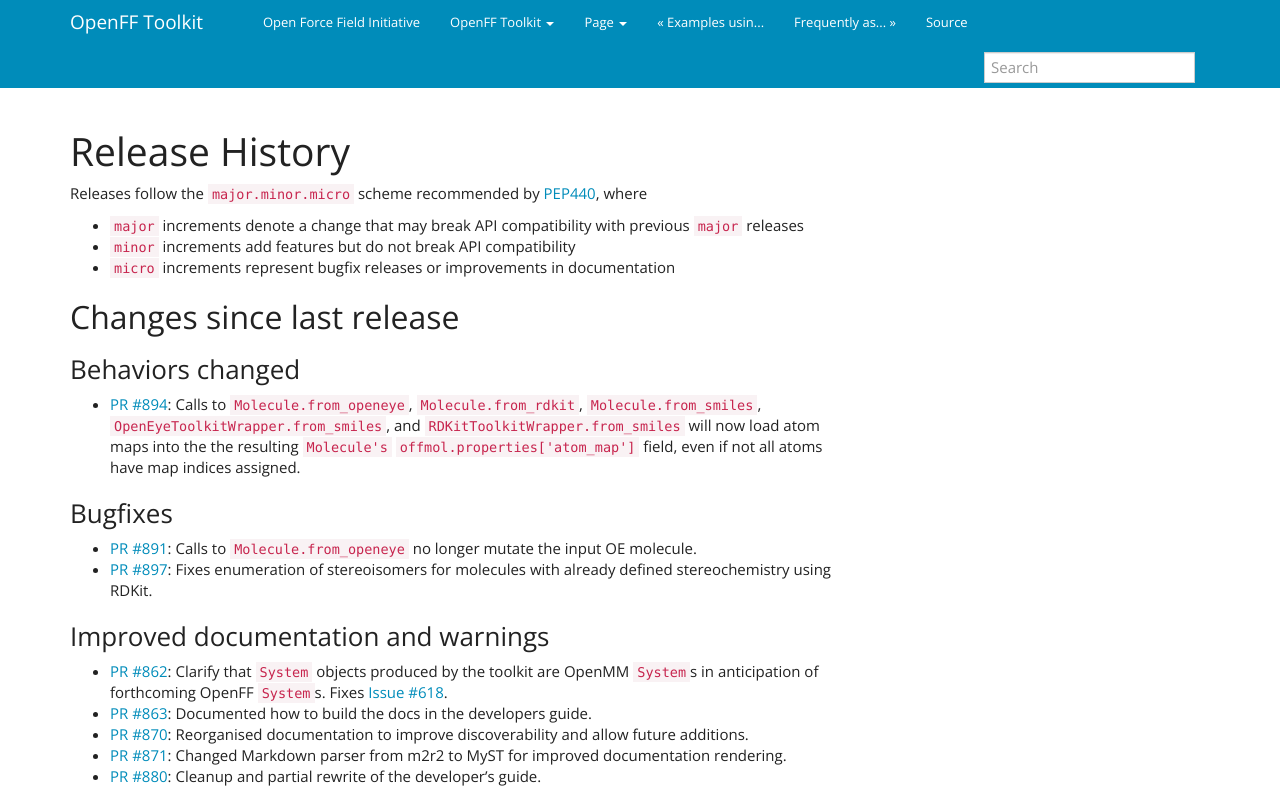
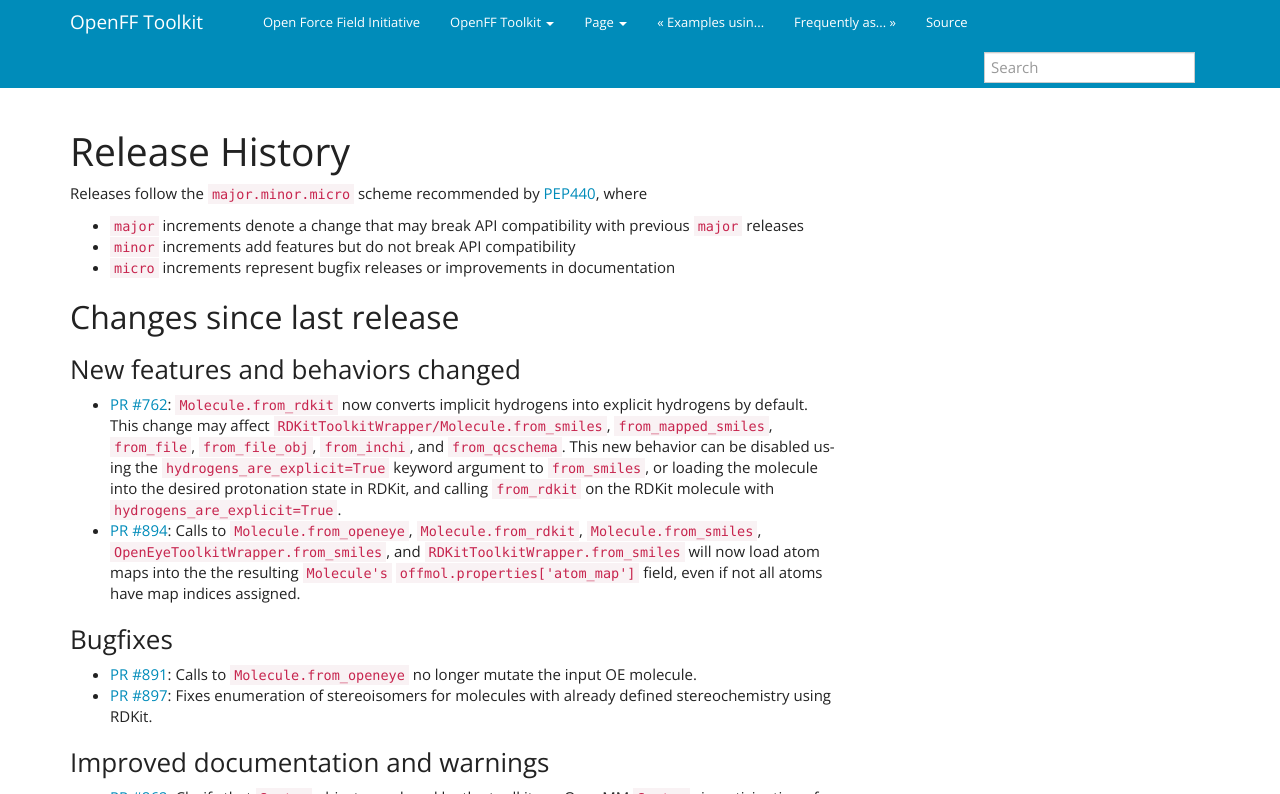
Before and after one commit to openforcefield/openff-toolkit, a Sphinx documentation site: the page built from docs/releasehistory.md, in a window 1280 px wide, cut to the strip 0-794 px from the top of the page. Built offline with Sphinx 7.4.7, drawn with Linux system fonts in a browser that asks for light colours.

Commit message:
Update releasehistory with potentially affected api points

```diff
--- a/docs/releasehistory.md
+++ b/docs/releasehistory.md
@@ -8,8 +8,16 @@ Releases follow the `major.minor.micro` scheme recommended by [PEP440](https://w
 
 ## Changes since last release
 
-### Behaviors changed
-
+### New features and behaviors changed
+
+- [PR #762](https://github.com/openforcefield/openforcefield/pull/762): `Molecule.from_rdkit` now converts
+  implicit hydrogens into explicit hydrogens by default. This change may affect
+  `RDKitToolkitWrapper/Molecule.from_smiles`,
+  `from_mapped_smiles`, `from_file`, `from_file_obj`, `from_inchi`, and `from_qcschema`.
+  This new behavior can be disabled using the
+  `hydrogens_are_explicit=True` keyword argument to `from_smiles`, or loading the molecule into
+  the desired protonation state in RDKit, and calling `from_rdkit` on the RDKit molecule with
+  `hydrogens_are_explicit=True`.
 - [PR #894](https://github.com/openforcefield/openforcefield/pull/894): Calls to `Molecule.from_openeye`,
   `Molecule.from_rdkit`, `Molecule.from_smiles`, `OpenEyeToolkitWrapper.from_smiles`, and
   `RDKitToolkitWrapper.from_smiles` will now load atom maps into the the resulting
```
